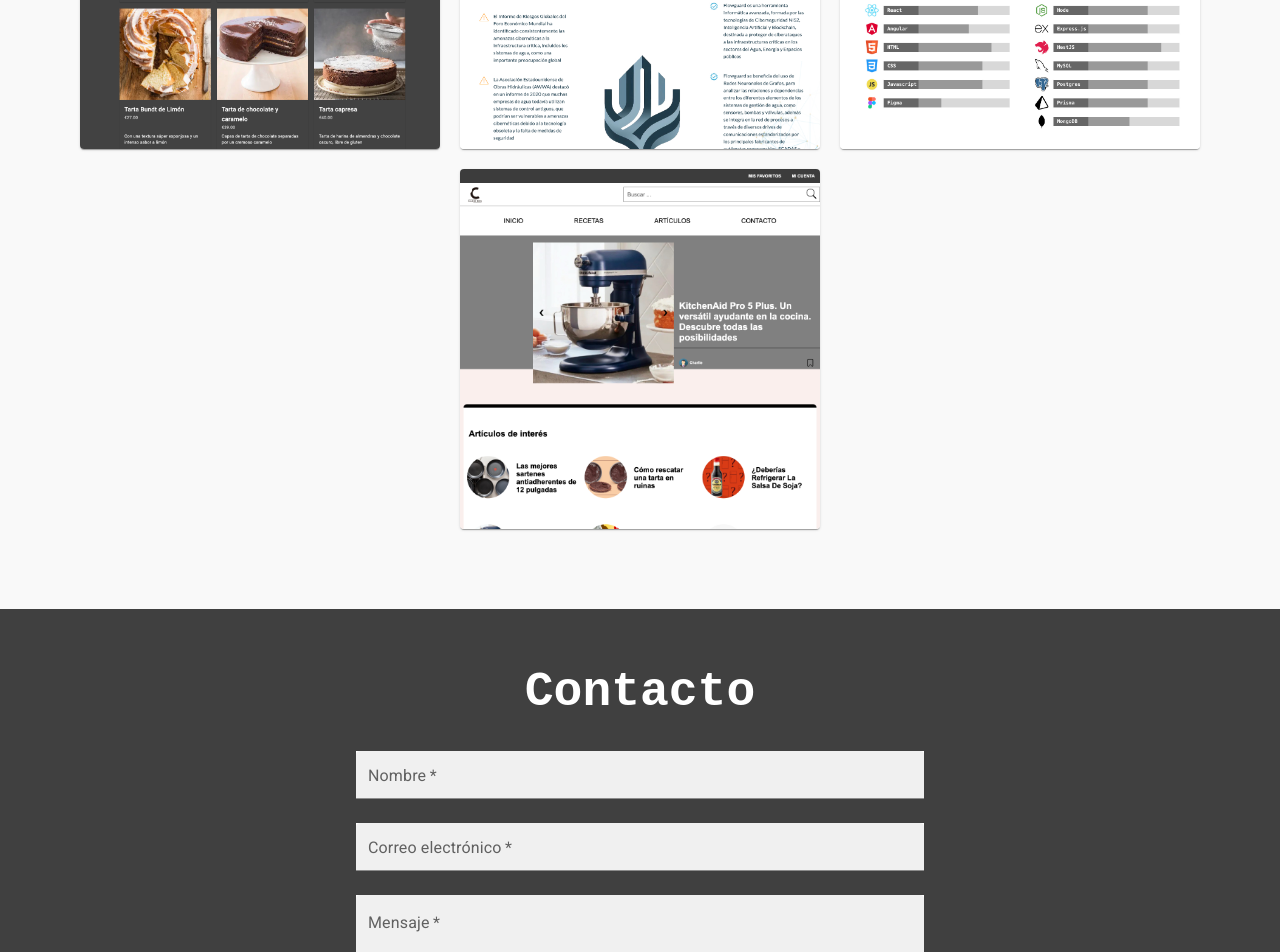
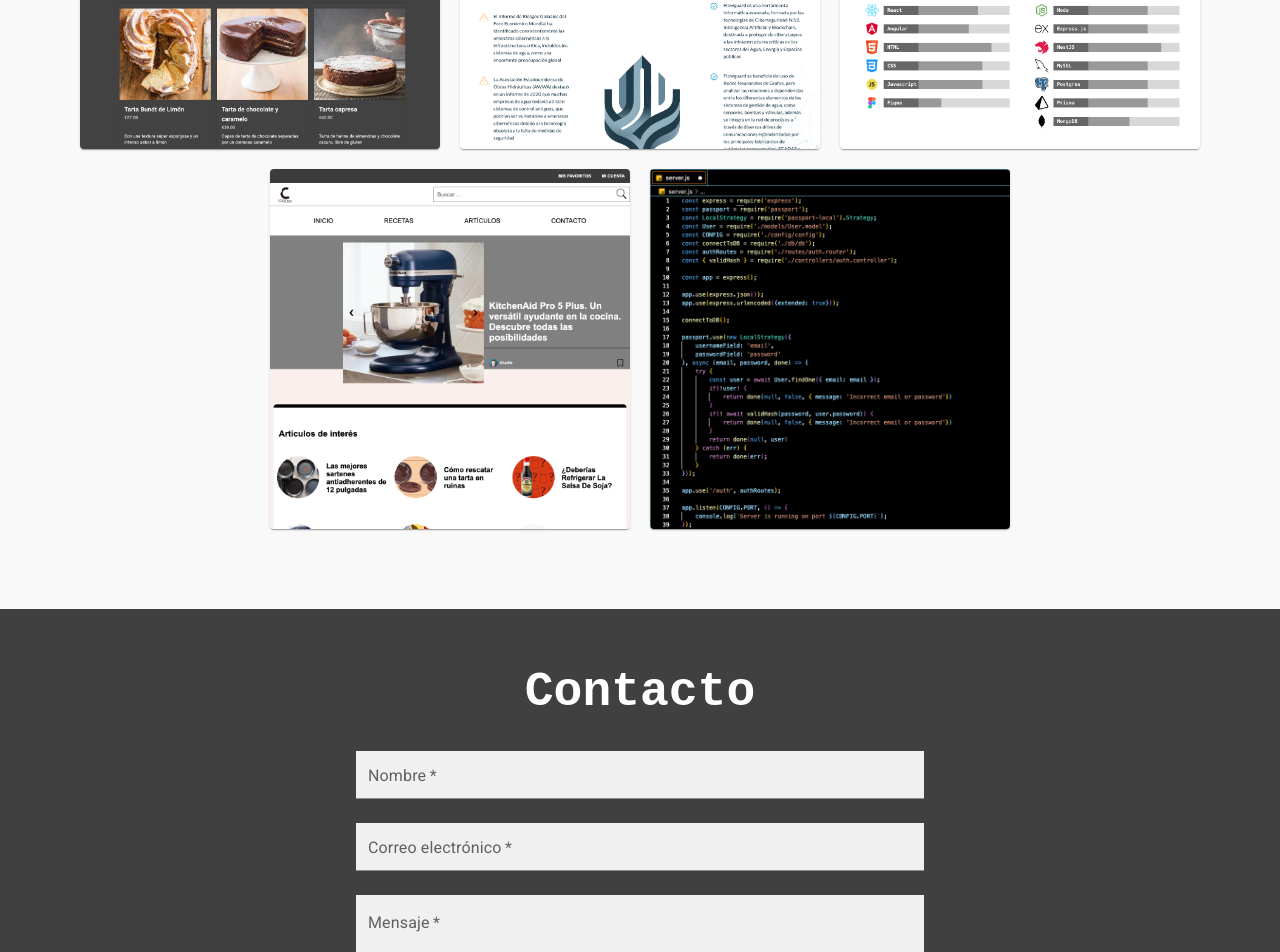
Before and after one commit to telcash/portfolio, a React (Create React App) app: page / in a window 1280 px wide. Shown: the part 1698-2650 px from the top of the page. Built offline with nearby package versions, Linux system fonts and the light colour scheme.

Commit message:
Agregado proyecto express-api-auth

```diff
--- a/src/assets/projects-img/index.js
+++ b/src/assets/projects-img/index.js
@@ -2,3 +2,4 @@ export { default as flowguardScreenshot } from './flowguard.jpg';
 export { default as charlieSaboresScreenshot} from './charliesabores_fullstack.jpg';
 export { default as charliesaboresJsVanilla } from './charliesabores_jsvanilla.jpg';
 export { default as portfolioScreenshot } from './portfolio.jpg';
+export { default as expressApiAuthScreeenshot } from './express_api_auth.jpg';
--- a/src/components/containers/portfolio/Porfolio.jsx
+++ b/src/components/containers/portfolio/Porfolio.jsx
@@ -4,7 +4,7 @@ import './portfolio.css';
 import Typography from '@mui/material/Typography';
 
 import { Project } from '../../ui';
-import { flowguardScreenshot, charlieSaboresScreenshot, charliesaboresJsVanilla, portfolioScreenshot } from '../../../assets/projects-img';
+import { flowguardScreenshot, charlieSaboresScreenshot, charliesaboresJsVanilla, portfolioScreenshot, expressApiAuthScreeenshot } from '../../../assets/projects-img';
 
 import { useTranslation } from "react-i18next";
 
@@ -48,6 +48,12 @@ const Portfolio = () => {
                     giturl="https://github.com/telcash/charlie_sabores_jsvanilla.git"
                     weburl="https://telcash.github.io/charlie_sabores_jsvanilla/"
                 />
+                <Project
+                    name={t("portfolio.projects.expressApiAuth.name")}
+                    description={t("portfolio.projects.expressApiAuth.description")}
+                    screenshot={expressApiAuthScreeenshot}
+                    giturl="https://github.com/telcash/express-api-auth.git"
+                />
             </div>
         </div>
     )
--- a/src/translations/en/global.json
+++ b/src/translations/en/global.json
@@ -32,6 +32,10 @@
             "charliesaboresjs": {
                 "name": "Charlie Sabores Javascript",
                 "description": "Web page developed with HTML, CSS and native Javascript, making extensive use of javascript web components. Deployed on Github Pages."
+            },
+            "expressApiAuth": {
+                "name": "Express API Auth",
+                "description": "API developed in Express and MongoDB, using the passport and jsonwebtoken libraries, as a basis for applications that require user authentication and authorization functions."
             }
         }
     },
--- a/src/translations/es/global.json
+++ b/src/translations/es/global.json
@@ -32,6 +32,10 @@
             "charliesaboresjs": {
                 "name": "Charlie Sabores Javascript",
                 "description": "Página web desarrollada con HTML, CSS y Javascript nativo, haciendo uso extensivo de componentes web de javascript. Desplegada en Github Pages."
+            },
+            "expressApiAuth": {
+                "name": "Express API Auth",
+                "description": "API desarrollada en Express y MongoDB, usando las librerías passport y jsonwebtoken, como base para aplicaciones que requieram funciones de autenticación y autorización de usuarios."
             }
         }
     },
```
Also changed, not shown: src/assets/projects-img/express_api_auth.jpg (added).
